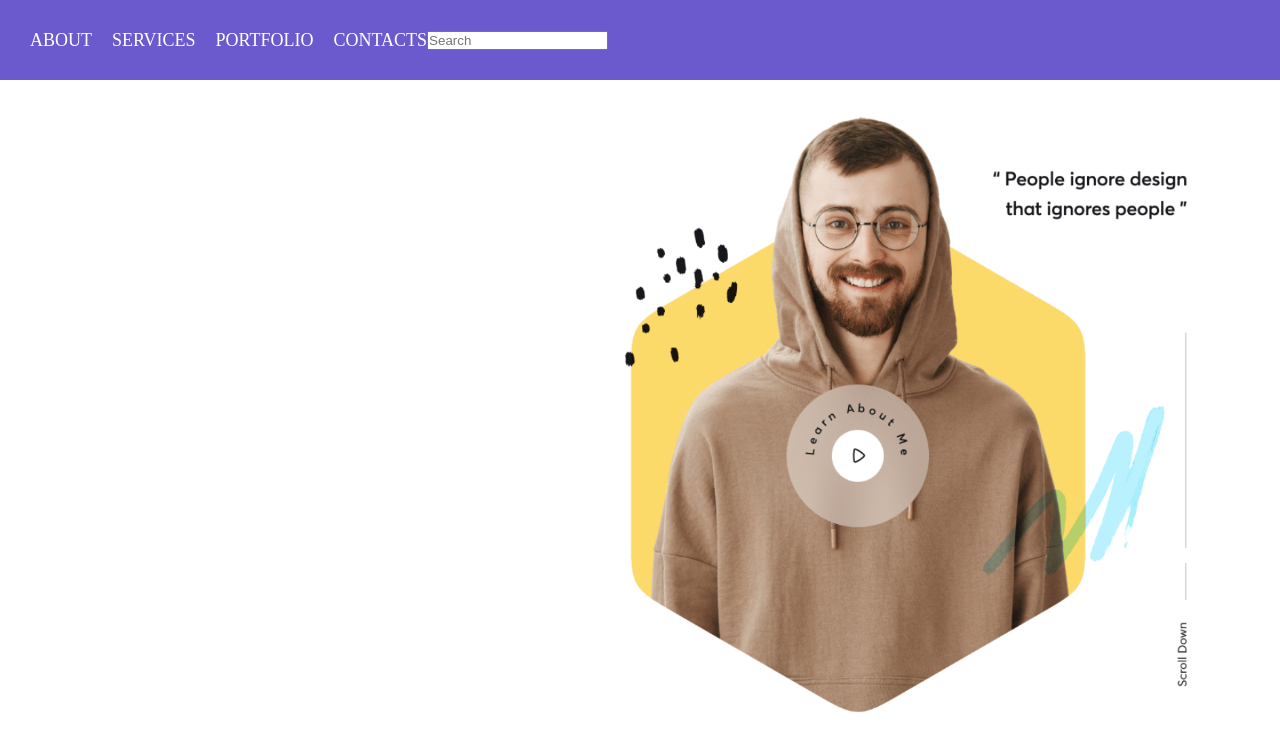
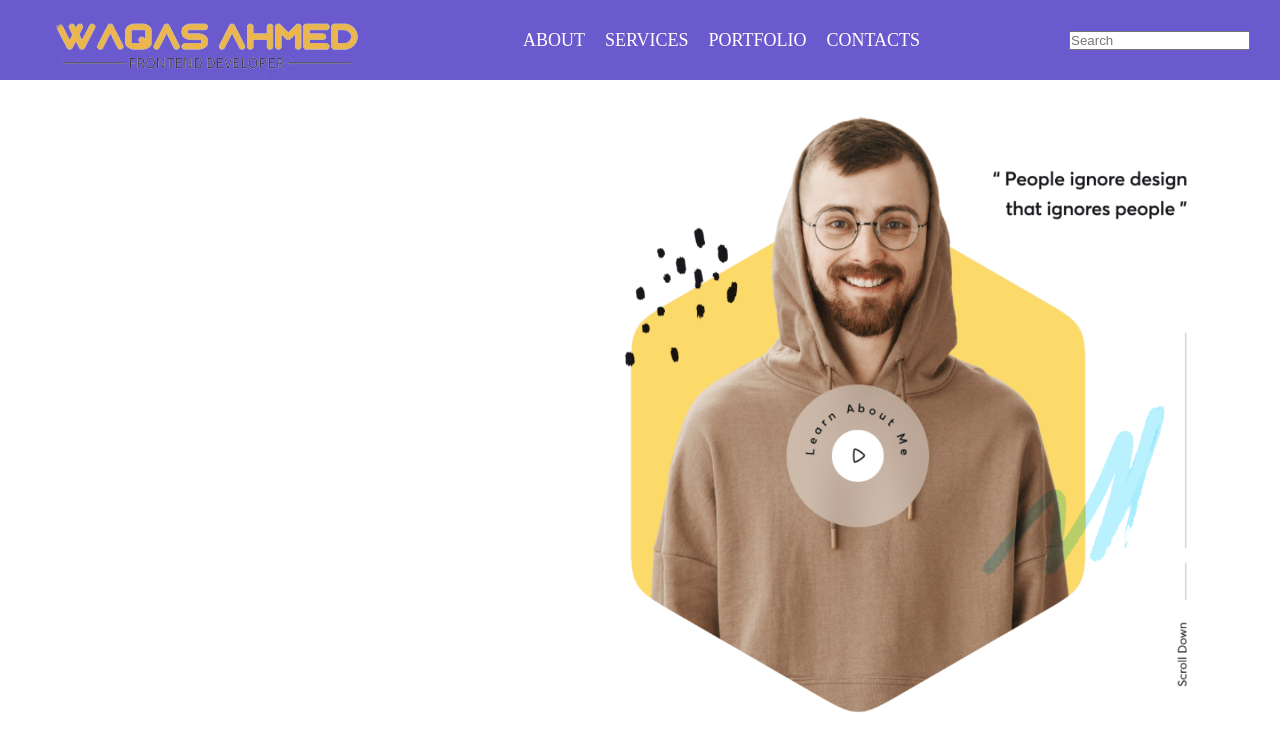
Before and after one commit to Waqasahmed15/Waqas-Ahmed-Portfolio, a plain HTML site: page index.html in a window 1280 px wide. Shown: the top 750 px of the page. Drawn offline with Linux system fonts and the light colour scheme.

Commit message:
waqasahmed logo added

```diff
--- a/index.html
+++ b/index.html
@@ -10,7 +10,7 @@
     <div id="main">
       <div id="page">
         <div id="nav">
-          <img src="waqas-logo.png" alt="" />
+          <img src="images/waqasahmedlogo.png" alt="" />
           <div id="center-nav">
             <a href="#">ABOUT</a>
             <a href="#">SERVICES</a>
@@ -20,13 +20,9 @@
 
           <input type="text" placeholder="Search" name="" value="" />
         </div>
-        <img src="img.png" alt="" />
+        <img src="images/img.png" alt="" />
       </div>
-      <div id="page1">
-
-
-
-      </div>
+      <div id="page1"></div>
     </div>
     <script src="app.js"></script>
   </body>
--- a/style.css
+++ b/style.css
@@ -32,7 +32,7 @@ body {
 #nav {
   display: flex;
   align-items: center;
-  /* justify-content: space-between; */
+  justify-content: space-between;
   padding: 0px 30px;
   height: 10%;
   width: 100%;
```
Also changed, not shown: Waqas Ahmed (1).png (added), images/img.png (renamed from img.png), images/nav.png (renamed from nav.png), images/stamp.png (renamed from stamp.png), images/waqasahmedlogo.png (added).
